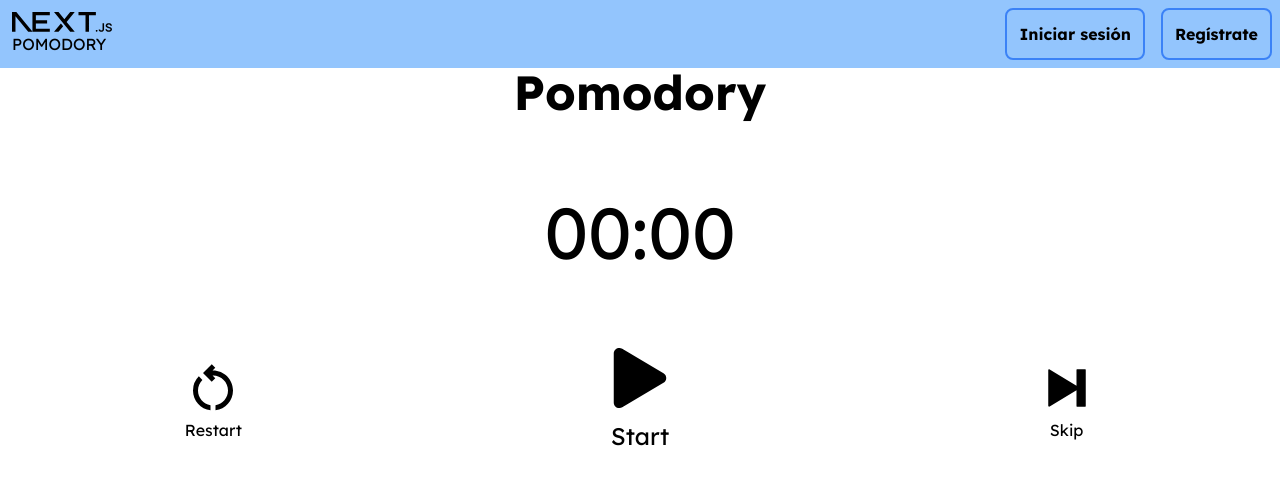
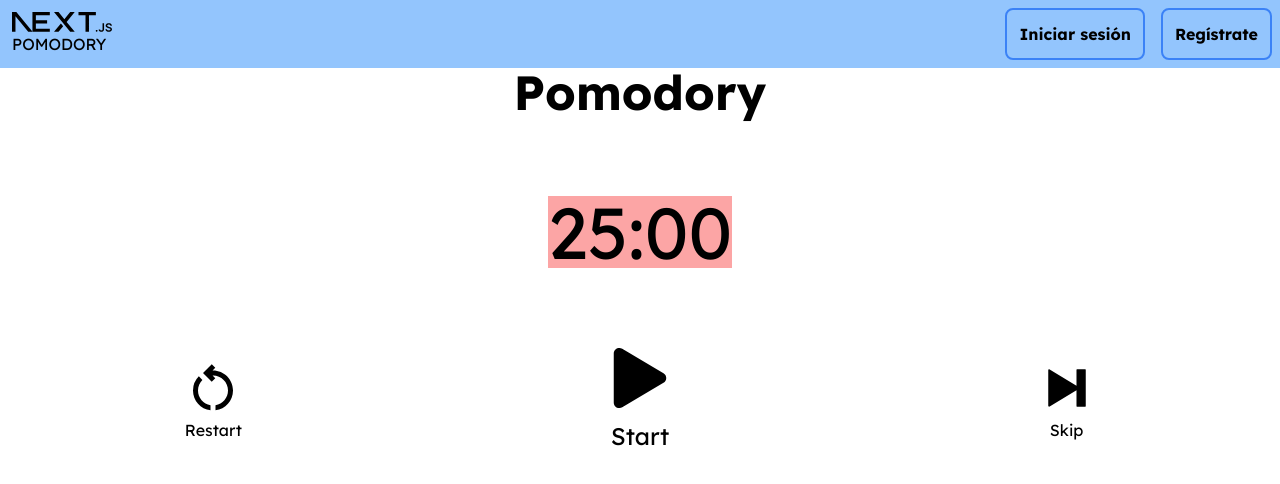
Before and after one commit to siriuzz/pomodoro-timer, a Next.js app in the folder front-end/: page / in a window 1280 px wide. Shown: the top 484 px of the page. Built offline with nearby package versions, Linux system fonts and the light colour scheme.

Commit message:
timer working

```diff
--- a/front-end/src/components/features/Timer.js
+++ b/front-end/src/components/features/Timer.js
@@ -1,16 +1,68 @@
-import React from "react";
+'use client'
+import React,{ useState, useEffect } from "react";
 import { IconButton } from "@/components/ui";
 import { MdOutlineRestartAlt } from "react-icons/md";
 import { IoIosSkipForward } from "react-icons/io";
 import { FaPlay } from "react-icons/fa";
 
 const Timer = () => {
+  const modes = {
+    work: 25*60,
+    break: 5*60
+  }
+  const [totalSeconds, setTotalSeconds] = useState(modes.work);
+  const [isActive, setIsActive] = useState(false);
+  const [mode, setMode] = useState("work");
+
+  useEffect(() => {
+    let intervalId;
+
+    if (isActive) {
+      intervalId = setInterval(() => {
+        setTotalSeconds((prevSeconds) => prevSeconds - 1);
+      }, 1000);
+    }
+
+    return () => clearInterval(intervalId);
+  }, [isActive]);
+
+  const toggleTimer = () => {
+    setIsActive(!isActive);
+  };
+
+  const reset = () => {
+    setTotalSeconds(modes[mode]);
+    setIsActive(false);
+  };
+
+  const skip = () => {
+    switch (mode) {
+      case "work":
+        setMode("break");
+        setTotalSeconds(modes[mode]);
+        break;
+
+      case "break":
+        setMode("work");
+        setTotalSeconds(modes[mode]);
+        break;
+
+      default:
+        break;
+    }
+  };
+  const minutes = Math.floor(totalSeconds / 60);
+  const seconds = totalSeconds % 60;
+
   return (
     <div className="flex flex-col space-y-20">
-      <div>
-        <div className="">
-          <p className="text-black text-center text-7xl">00:00</p>
+      <div className="flex justify-center">
+
+      <div className="w-min">
+        <div className={isActive? "bg-green-300":"bg-red-300"}>
+          <p className="text-black text-center text-7xl">{minutes < 10? '0':''}{minutes}:{seconds == 0? "00": seconds}</p>
         </div>
+      </div>
       </div>
       <div className="flex justify-around items-center ">
         <div>
@@ -19,6 +71,7 @@ const Timer = () => {
             icon={
               <MdOutlineRestartAlt className="text-6xl text-black object-center " />
             }
+            onClick={reset}
           ></IconButton>
         </div>
         <div>
@@ -26,12 +79,15 @@ const Timer = () => {
             text="Start"
             textProps={"text-2xl pt-3"}
             icon={<FaPlay className="text-6xl text-black" />}
+            onClick={toggleTimer}
+
           ></IconButton>
         </div>
         <div>
           <IconButton
             text="Skip"
             icon={<IoIosSkipForward className="text-6xl text-black" />}
+            onClick={skip}
           ></IconButton>
         </div>
       </div>
--- a/front-end/src/components/ui/IconButton.js
+++ b/front-end/src/components/ui/IconButton.js
@@ -1,9 +1,9 @@
 import React from "react";
 
-const IconButton = ({ icon, props, textProps, text }) => {
+const IconButton = ({ icon, props, textProps, text, ...rest }) => {
   return (
     <div className="size-min">
-      <button className={props}>
+      <button className={props} {...rest}>
        {icon}
        <p className={`text-black ${textProps}`}>{text}</p>
       </button>
```
Also changed, not shown: 1 other file (tests, documents, lock files or other folders).
